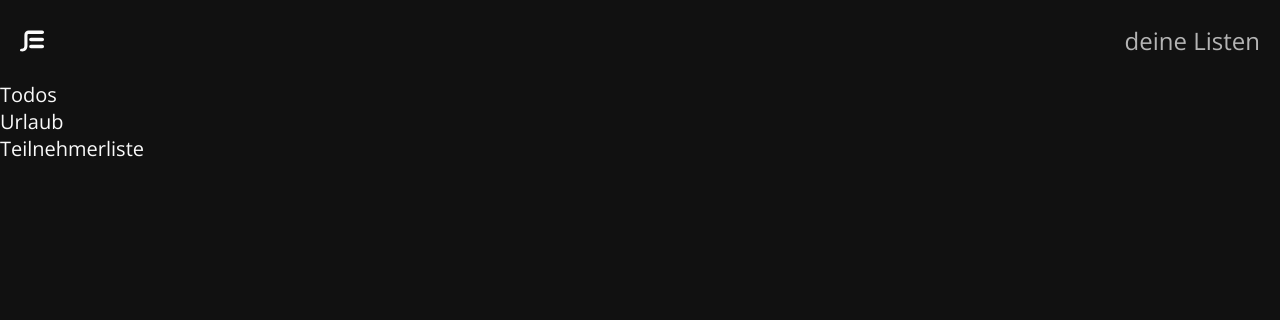
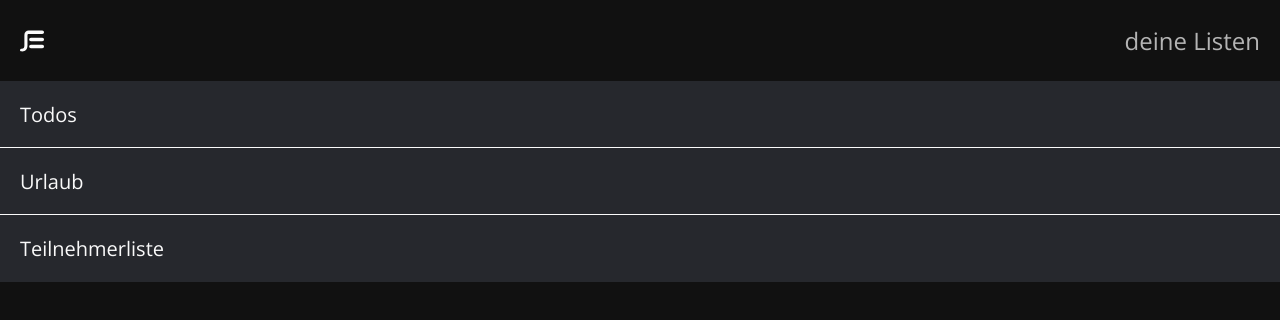
Before and after one commit to philmetscher/capstone-project, a Next.js app: page / in a window 1280 px wide. Shown: the top 320 px of the page. Built offline with nearby package versions, Linux system fonts and the light colour scheme.

Commit message:
add some styling

```diff
--- a/components/OverviewListEntry.js
+++ b/components/OverviewListEntry.js
@@ -1,9 +1,23 @@
+import styled from "styled-components";
+
+//Components
 import { PTag } from "./HtmlComponents";
 
 export default function OverviewListEntry({ children }) {
   return (
-    <li>
+    <ListEntry>
       <PTag>{children}</PTag>
-    </li>
+    </ListEntry>
   );
 }
+
+const ListEntry = styled.li`
+  width: 100%;
+  padding: 20px 20px 19px 20px;
+  background: var(--card-bg);
+  border-bottom: 1px solid var(--white);
+
+  &:last-child {
+    border-bottom-color: var(--card-bg);
+  }
+`;
```
